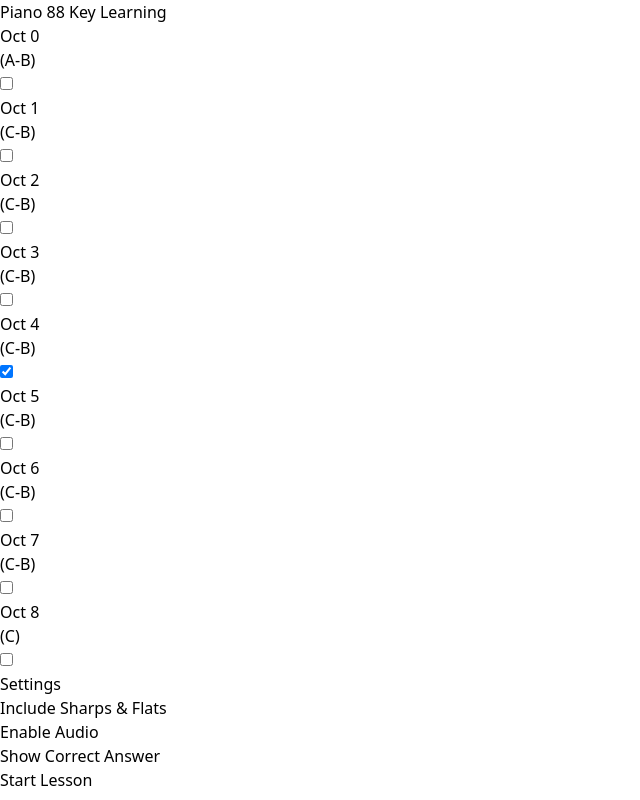
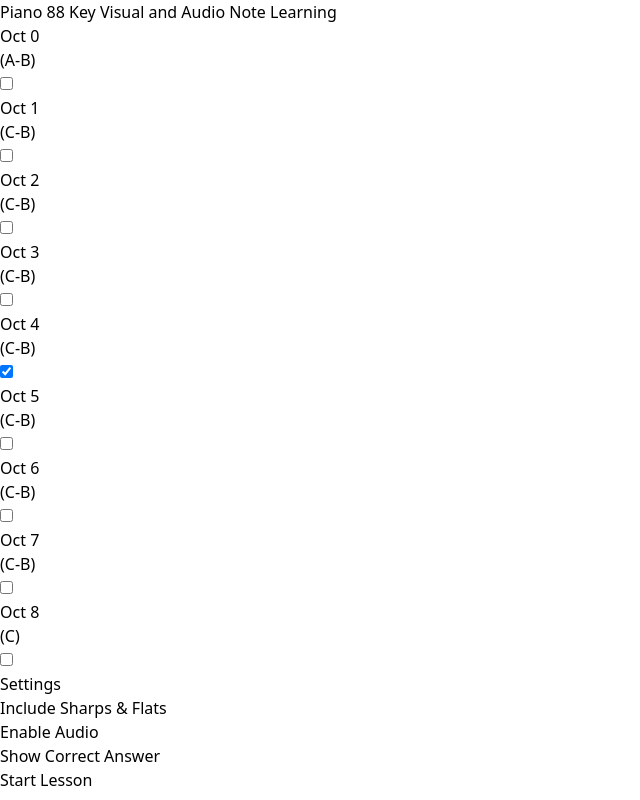
Before and after one commit to Alex-R-A/piano-88-note-reading, a React (Vite) app: page / in a window 1280 px wide. Shown: the whole page, without its empty margins (0-640 px from the left). Built offline with nearby package versions, Linux system fonts and the light colour scheme.

Commit message:
Update title to Piano 88 Key Visual and Audio Note Learning

```diff
--- a/index.html
+++ b/index.html
@@ -4,7 +4,7 @@
     <meta charset="UTF-8" />
     <link rel="icon" type="image/svg+xml" href="/vite.svg" />
     <meta name="viewport" content="width=device-width, initial-scale=1.0" />
-    <title>Piano 88 Key Learning</title>
+    <title>Piano 88 Key Visual and Audio Note Learning</title>
   </head>
   <body>
     <div id="root"></div>
--- a/src/components/MainScreen/MainScreen.tsx
+++ b/src/components/MainScreen/MainScreen.tsx
@@ -29,7 +29,7 @@ export function MainScreen({ onStartLesson, webGLDisabled = false }: MainScreenP
   return (
     <div className="min-h-screen bg-white flex flex-col items-center py-8 px-4">
       {/* Header */}
-      <h1 className="text-3xl font-bold text-gray-800 mb-8">Piano 88 Key Learning</h1>
+      <h1 className="text-3xl font-bold text-gray-800 mb-8">Piano 88 Key Visual and Audio Note Learning</h1>
 
       {/* Piano visualization with octave selection */}
       <div className="mb-8">
```
